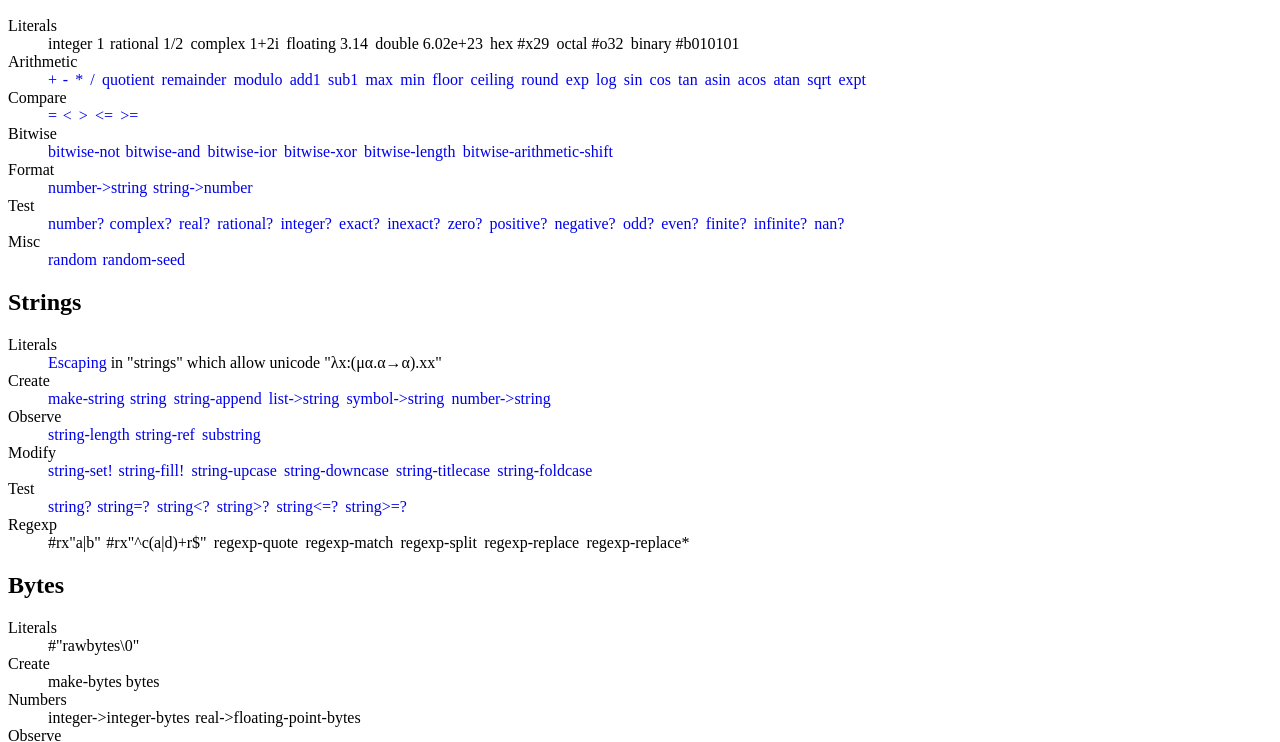
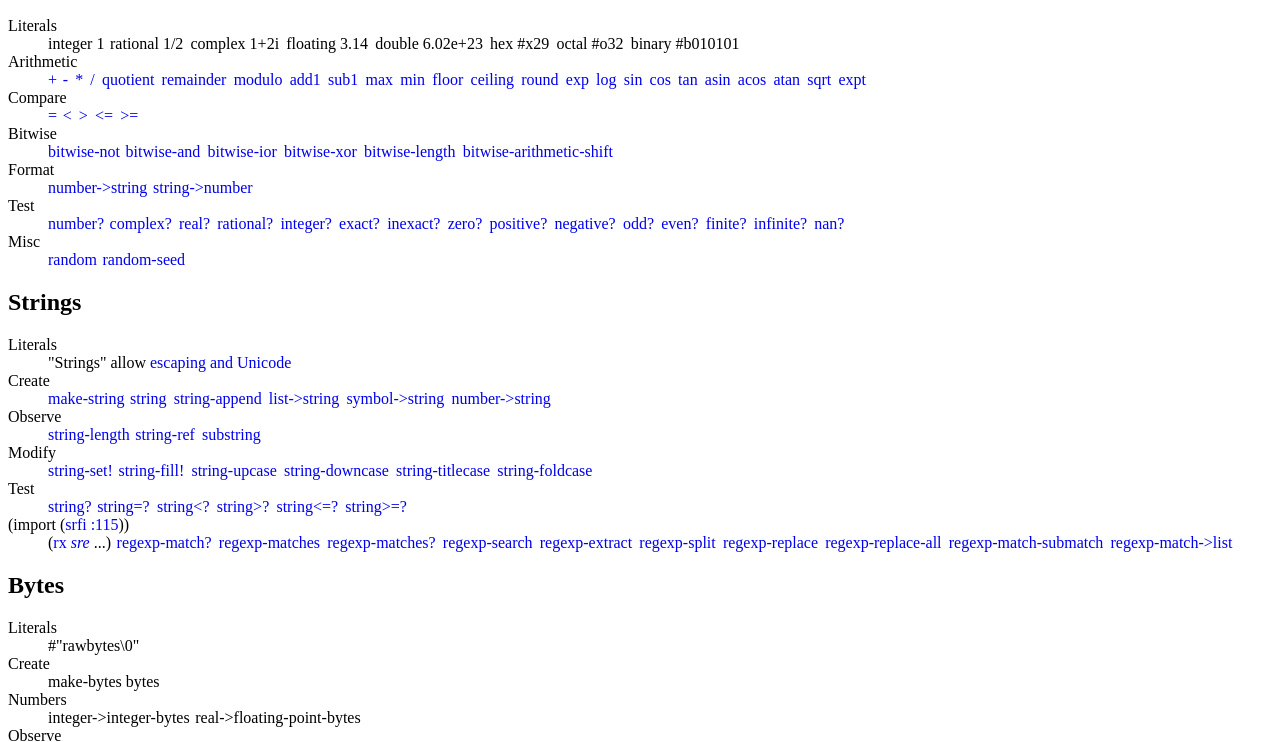
Before and after one commit to RhysU/r6rs-cheat, a plain HTML site: page index.html in a window 1280 px wide. Shown: the part 338-1080 px from the top of the page. Drawn offline with Linux system fonts and the light colour scheme.

Commit message:
SRFI 115

```diff
--- a/index.html
+++ b/index.html
@@ -123,7 +123,7 @@
       <h2>Strings</h2>
       <dl>
         <dt>Literals</dt>
-        <dd><a href="http://www.r6rs.org/final/html/r6rs/r6rs-Z-H-7.html#node_sec_4.2.7">Escaping</a> in "strings" which allow unicode "λx:(μα.α→α).xx"</dd>
+        <dd>"Strings" allow <a href="http://www.r6rs.org/final/html/r6rs/r6rs-Z-H-7.html#node_sec_4.2.7">escaping and Unicode</a></dd>
         <dt>Create</dt>
         <dd><a href="http://www.r6rs.org/final/html/r6rs/r6rs-Z-H-14.html#node_idx_688">make-string</a></dd>
         <dd><a href="http://www.r6rs.org/final/html/r6rs/r6rs-Z-H-14.html#node_idx_692">string</a></dd>
@@ -154,14 +154,18 @@
         <dd><a href="http://www.r6rs.org/final/html/r6rs/r6rs-Z-H-14.html#node_idx_704">string&lt;=?</a></dd>
         <dd><a href="http://www.r6rs.org/final/html/r6rs/r6rs-Z-H-14.html#node_idx_706">string&gt;=?</a></dd>
         <!-- <dd>string-ci&lt;=?</dd> -->
-        <dt>Regexp</dt>
-        <dd>#rx"a|b"</dd>
-        <dd>#rx"^c(a|d)+r$"</dd>
-        <dd>regexp-quote</dd>
-        <dd>regexp-match</dd>
-        <dd>regexp-split</dd>
-        <dd>regexp-replace</dd>
-        <dd>regexp-replace*</dd>
+        <dt>(import (<a href="https://srfi.schemers.org/srfi-115/srfi-115.html">srfi :115</a>))</dt>
+        <dd>(<a href="https://srfi.schemers.org/srfi-115/srfi-115.html#proc-rx">rx</a> <a href="https://srfi.schemers.org/srfi-115/srfi-115.html#SRE-Syntax"><i>sre</i></a> ...)</dd>
+        <dd><a href="https://srfi.schemers.org/srfi-115/srfi-115.html#proc-regexp-match_3f">regexp-match?</a></dd>
+        <dd><a href="https://srfi.schemers.org/srfi-115/srfi-115.html#proc-regexp-matches">regexp-matches</a></dd>
+        <dd><a href="https://srfi.schemers.org/srfi-115/srfi-115.html#proc-regexp-matches_3f">regexp-matches?</a></dd>
+        <dd><a href="https://srfi.schemers.org/srfi-115/srfi-115.html#proc-regexp-search">regexp-search</a></dd>
+        <dd><a href="https://srfi.schemers.org/srfi-115/srfi-115.html#proc-regexp-extract">regexp-extract</a></dd>
+        <dd><a href="https://srfi.schemers.org/srfi-115/srfi-115.html#proc-regexp-split">regexp-split</a></dd>
+        <dd><a href="https://srfi.schemers.org/srfi-115/srfi-115.html#proc-regexp-replace">regexp-replace</a></dd>
+        <dd><a href="https://srfi.schemers.org/srfi-115/srfi-115.html#proc-regexp-replace-all">regexp-replace-all</a></dd>
+        <dd><a href="https://srfi.schemers.org/srfi-115/srfi-115.html#proc-regexp-match-submatch">regexp-match-submatch</a></dd>
+        <dd><a href="https://srfi.schemers.org/srfi-115/srfi-115.html#proc-regexp-match-_3elist">regexp-match-&gt;list</a></dd>
         <!--
         <dt>Match Pattern</dt>
         <dd>(? string? s) "Banana?"</dd>
```
